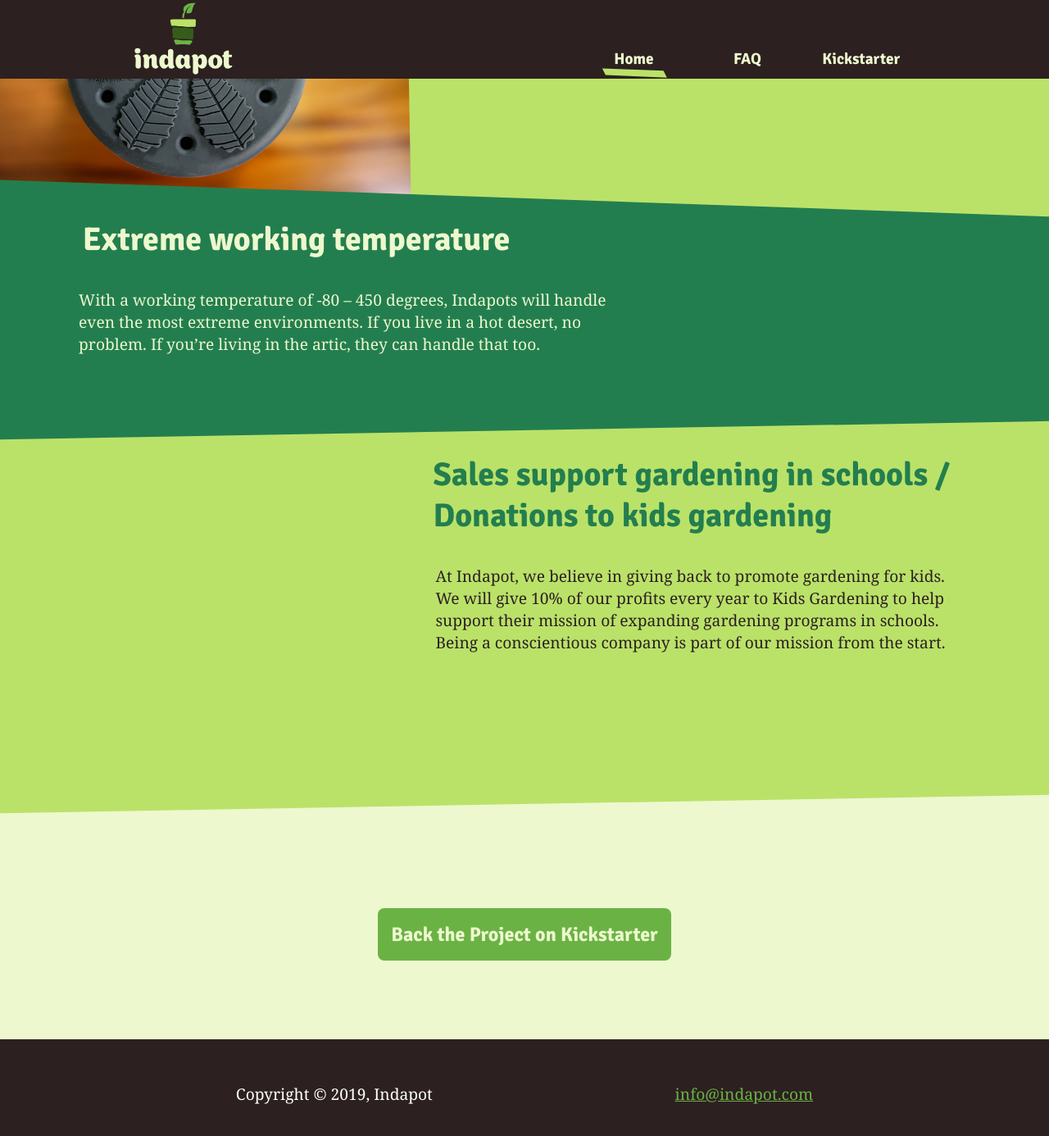
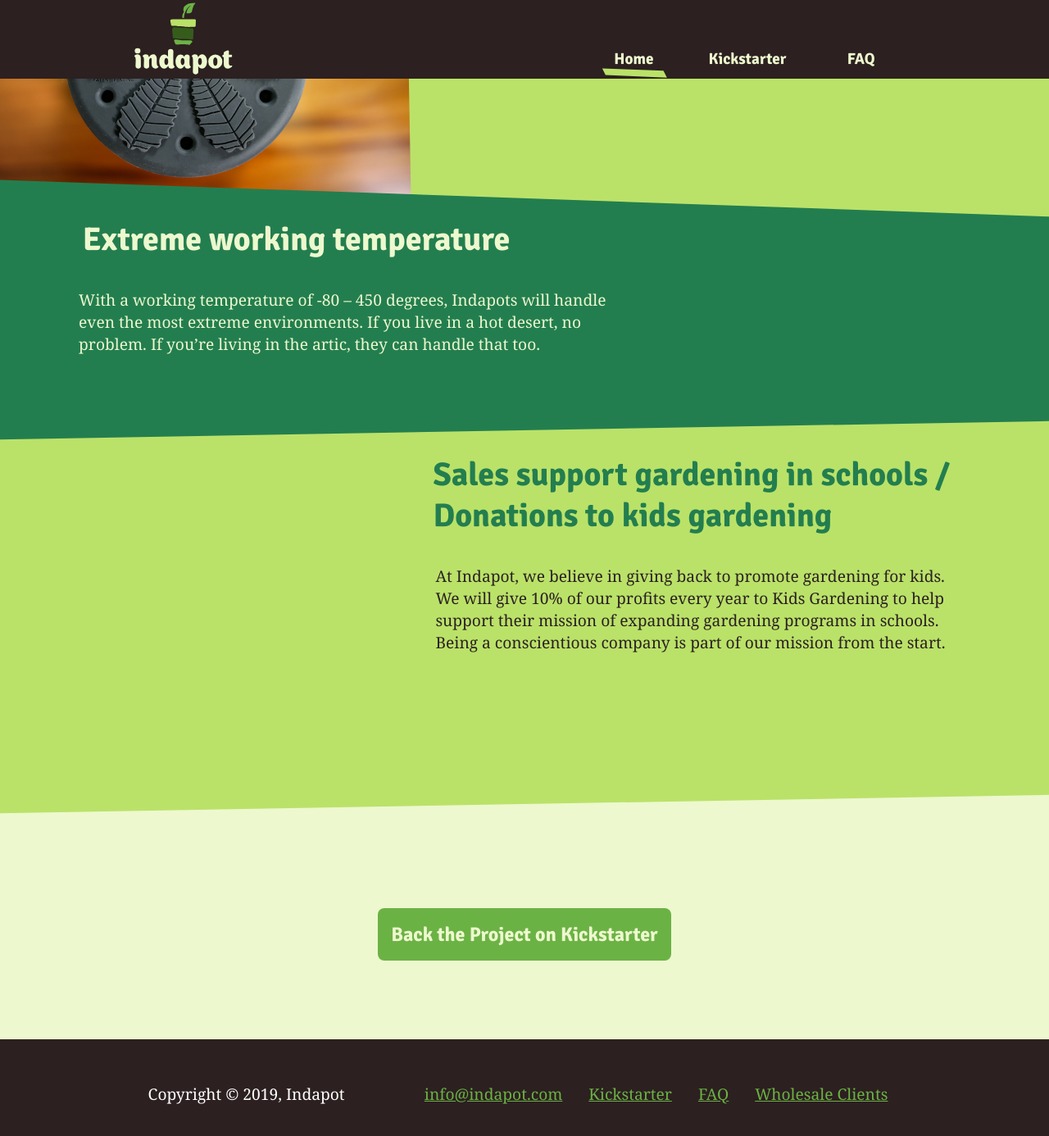
Before and after one commit to kbatson/indapot, a Jekyll site: the page built from indapot/index.md, in a window 1280 px wide and 1400 px high, scrolled down 6447 px. Shown: the top 1386 px of the window at 82% size. Built offline with Jekyll 4.4.1, drawn with Linux system fonts in a browser that asks for light colours; nearby versions of some CDN libraries.

Commit message:
Added wholesale page

```diff
--- a/indapot/_includes/_footer.html
+++ b/indapot/_includes/_footer.html
@@ -6,6 +6,9 @@
     <nav class="footer__menu">
       <ul>
         <li><a href="mailto:info@indapot.com">info@indapot.com</a></li>
+        <li><a href="#">Kickstarter</a>
+        <li><a href="/faq">FAQ</a>
+        <li><a href="/wholesale">Wholesale Clients</a>
       </ul>
     </nav>
   </div>
--- a/indapot/_includes/_header.html
+++ b/indapot/_includes/_header.html
@@ -22,14 +22,11 @@
         <li class="mainNav__listItem">
           <a href="/"{% if page.url == "/" %} class="active"{% endif %}>Home</a>
         </li>
-        <!-- <li class="mainNav__listItem">
-          <a href="/#benefits">Benefits</a>
-        </li> -->
+        <li class="mainNav__listItem">
+          <a href="#">Kickstarter</a>
+        </li>
         <li class="mainNav__listItem">
           <a href="faq.html"{% if page.url == "/faq.html" %} class="active"{% endif %}>FAQ</a>
-        </li>
-        <li class="mainNav__listItem">
-          <a href="#">Kickstarter</a>
         </li>
       </ul>
     </nav>
--- a/indapot/assets/css/main.scss
+++ b/indapot/assets/css/main.scss
@@ -463,6 +463,11 @@ footer {
 
     ul {
       list-style: none;
+      display: flex;
+
+      li {
+        margin: 0 1rem;
+      }
     }
   }
 }
@@ -491,6 +496,15 @@ main.faq {
     max-width: 60em;
     margin: 0 auto;
     padding: 0 1rem;
+  }
+}
+
+main.internal {
+  article {
+    max-width: 60rem;
+    margin: 0 auto;
+    padding: 0 1rem;
+    text-align: left;
   }
 }
 
```
Also changed, not shown: indapot/_layouts/wholesale.html (added, +9 -0 lines), indapot/wholesale.md (added, +5 -0 lines).
